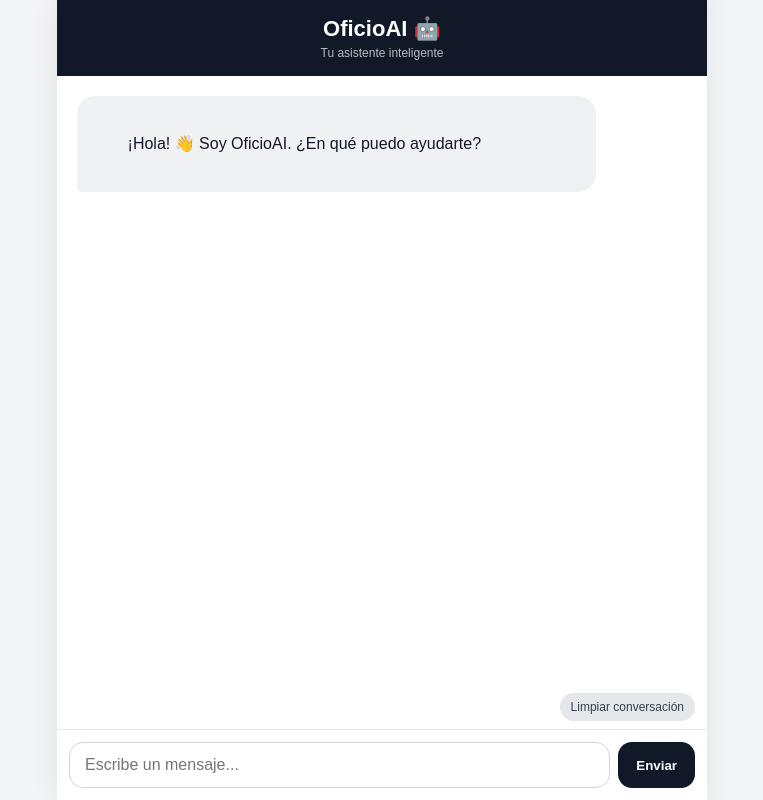
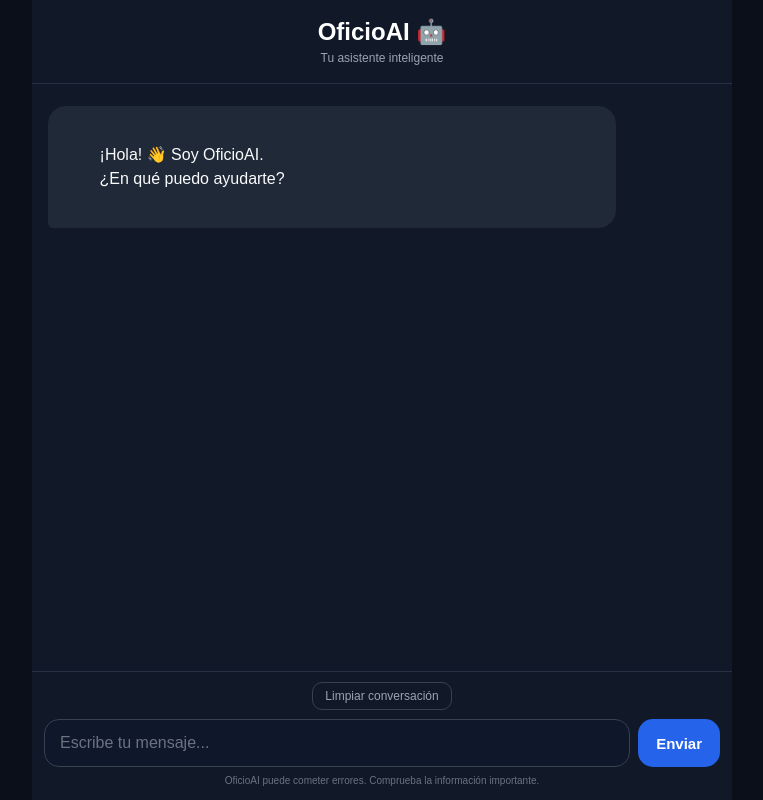
Before and after one commit to pelov-89/Oficioai, a website: page index.html in a window 1280 px wide. Shown: the whole page, without its empty margins (258-1021 px from the left). Drawn offline with Linux system fonts and the light colour scheme.

Commit message:
Update styles and structure in index.html

```diff
--- a/index.html
+++ b/index.html
@@ -13,129 +13,137 @@
     body {
       margin: 0;
       font-family: Arial, sans-serif;
-      background: #f3f4f6;
-      color: #111827;
+      background: #0b0f19;
+      color: #ffffff;
+      height: 100vh;
+      height: 100dvh;
     }
 
     .app {
-      max-width: 650px;
+      width: 100%;
+      max-width: 700px;
       height: 100vh;
       height: 100dvh;
       margin: auto;
-      background: white;
       display: flex;
       flex-direction: column;
-      box-shadow: 0 0 25px rgba(0, 0, 0, 0.08);
+      background: #111827;
     }
 
     header {
-      padding: 16px 20px;
+      padding: 18px 20px;
+      text-align: center;
       background: #111827;
-      color: white;
-      text-align: center;
-      font-size: 22px;
+      border-bottom: 1px solid #263244;
+    }
+
+    .logo {
+      font-size: 24px;
       font-weight: bold;
     }
 
     .subtitulo {
       display: block;
-      margin-top: 4px;
+      margin-top: 5px;
       font-size: 12px;
-      font-weight: normal;
-      opacity: 0.7;
+      color: #9ca3af;
     }
 
     #chat {
       flex: 1;
-      padding: 20px;
       overflow-y: auto;
-      scroll-behavior: smooth;
+      padding: 22px 16px;
     }
 
     .mensaje {
-      padding: 12px 15px;
+      max-width: 85%;
+      padding: 13px 16px;
+      margin-bottom: 14px;
       border-radius: 18px;
-      margin-bottom: 12px;
-      max-width: 85%;
       line-height: 1.5;
       white-space: pre-wrap;
       word-wrap: break-word;
-      animation: aparecer 0.2s ease;
     }
 
     .bot {
-      background: #f0f1f3;
+      background: #1f2937;
+      color: #f9fafb;
       margin-right: auto;
       border-bottom-left-radius: 5px;
     }
 
     .usuario {
-      background: #111827;
+      background: #2563eb;
       color: white;
       margin-left: auto;
       border-bottom-right-radius: 5px;
     }
 
+    .zona-inferior {
+      background: #111827;
+      border-top: 1px solid #263244;
+      padding: 10px 12px 14px;
+    }
+
+    .limpiar {
+      display: block;
+      margin: 0 auto 9px;
+      padding: 6px 12px;
+      border: 1px solid #374151;
+      border-radius: 10px;
+      background: transparent;
+      color: #9ca3af;
+      font-size: 12px;
+    }
+
     .entrada {
       display: flex;
-      padding: 12px;
-      border-top: 1px solid #e5e7eb;
       gap: 8px;
-      background: white;
     }
 
     input {
       flex: 1;
       min-width: 0;
-      padding: 13px 15px;
-      border: 1px solid #d1d5db;
-      border-radius: 14px;
+      padding: 14px 15px;
+      border: 1px solid #374151;
+      border-radius: 15px;
+      background: #0f172a;
+      color: white;
       font-size: 16px;
       outline: none;
     }
 
-    input:focus {
-      border-color: #111827;
+    input::placeholder {
+      color: #6b7280;
     }
 
-    button {
-      padding: 13px 18px;
+    input:focus {
+      border-color: #2563eb;
+    }
+
+    .enviar {
+      padding: 0 18px;
       border: none;
-      border-radius: 14px;
-      background: #111827;
+      border-radius: 15px;
+      background: #2563eb;
       color: white;
       font-weight: bold;
-      cursor: pointer;
+      font-size: 15px;
+    }
+
+    .enviar:disabled {
+      opacity: 0.5;
     }
 
     button:active {
       transform: scale(0.97);
     }
 
-    button:disabled {
-      opacity: 0.6;
-      cursor: wait;
-    }
-
-    .limpiar {
-      margin: 0 12px 8px auto;
-      padding: 7px 11px;
-      font-size: 12px;
-      background: #e5e7eb;
-      color: #374151;
-      font-weight: normal;
-    }
-
-    @keyframes aparecer {
-      from {
-        opacity: 0;
-        transform: translateY(5px);
-      }
-
-      to {
-        opacity: 1;
-        transform: translateY(0);
-      }
+    .pie {
+      text-align: center;
+      margin-top: 8px;
+      font-size: 10px;
+      color: #6b7280;
     }
   </style>
 </head>
@@ -145,36 +153,56 @@
   <div class="app">
 
     <header>
-      OficioAI 🤖
+      <div class="logo">OficioAI 🤖</div>
       <span class="subtitulo">Tu asistente inteligente</span>
     </header>
 
     <div id="chat">
+
       <div class="mensaje bot">
-        ¡Hola! 👋 Soy OficioAI. ¿En qué puedo ayudarte?
+        ¡Hola! 👋 Soy OficioAI.
+        ¿En qué puedo ayudarte?
       </div>
+
     </div>
+
+    <div class="zona-inferior">
 
       <button class="limpiar" onclick="limpiarChat()">
         Limpiar conversación
       </button>
 
       <div class="entrada">
+
         <input
           id="mensaje"
           type="text"
-        placeholder="Escribe un mensaje..."
+          placeholder="Escribe tu mensaje..."
           autocomplete="off"
           onkeydown="if(event.key === 'Enter') enviar()"
         >
 
-      <button id="boton" onclick="enviar()">Enviar</button>
+        <button
+          id="boton"
+          class="enviar"
+          onclick="enviar()"
+        >
+          Enviar
+        </button>
+
+      </div>
+
+      <div class="pie">
+        OficioAI puede cometer errores. Comprueba la información importante.
+      </div>
+
     </div>
 
   </div>
 
   <script>
     async function enviar() {
+
       const input = document.getElementById("mensaje");
       const chat = document.getElementById("chat");
       const boton = document.getElementById("boton");
@@ -199,6 +227,7 @@
       chat.scrollTop = chat.scrollHeight;
 
       try {
+
         const respuesta = await fetch("/api/chat", {
           method: "POST",
           headers: {
@@ -226,10 +255,12 @@
         chat.appendChild(mensajeBot);
 
       } catch (error) {
+
         cargando.remove();
 
         const mensajeError = document.createElement("div");
         mensajeError.className = "mensaje bot";
+
         mensajeError.textContent =
           "No se ha podido conectar con OficioAI.";
 
@@ -242,11 +273,13 @@
     }
 
     function limpiarChat() {
+
       const chat = document.getElementById("chat");
 
       chat.innerHTML = `
         <div class="mensaje bot">
-          ¡Hola! 👋 Soy OficioAI. ¿En qué puedo ayudarte?
+          ¡Hola! 👋 Soy OficioAI.
+          ¿En qué puedo ayudarte?
         </div>
       `;
 
```
Lines whose indentation alone changed are shown as unchanged.
